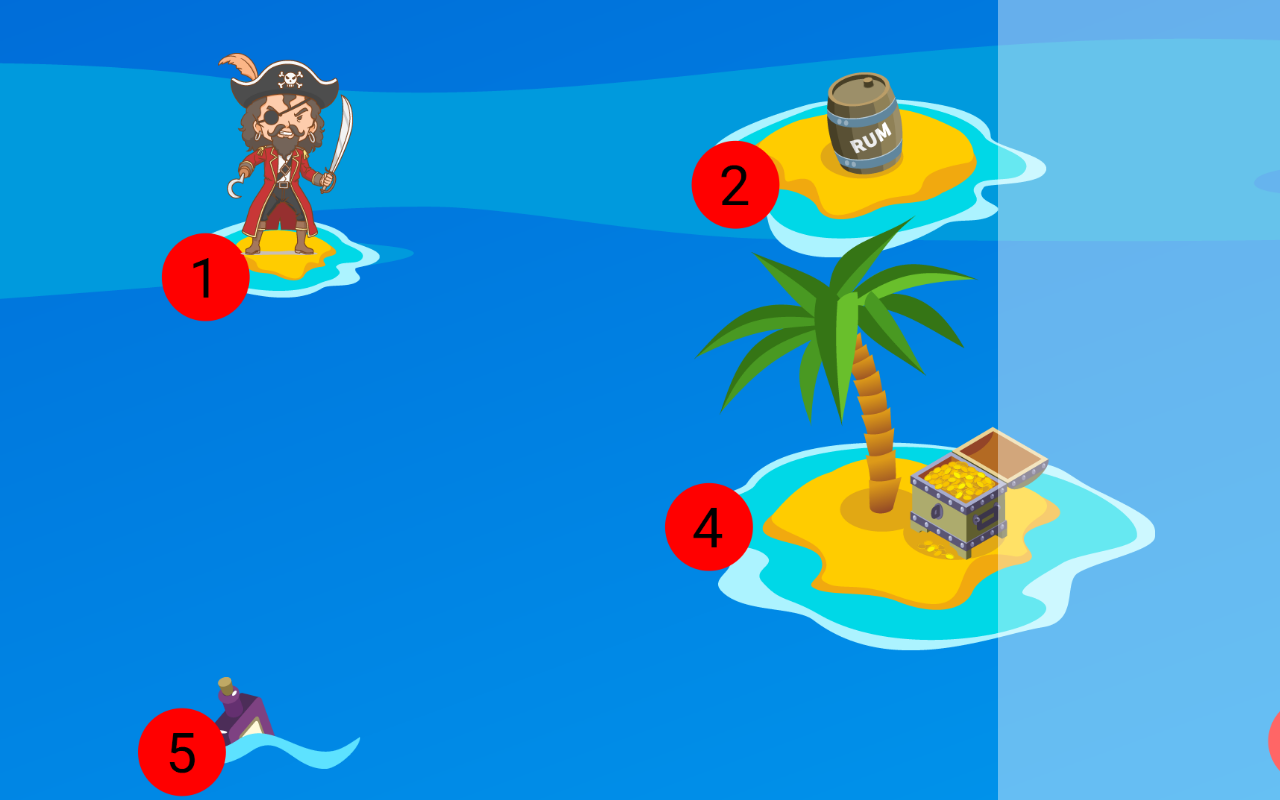
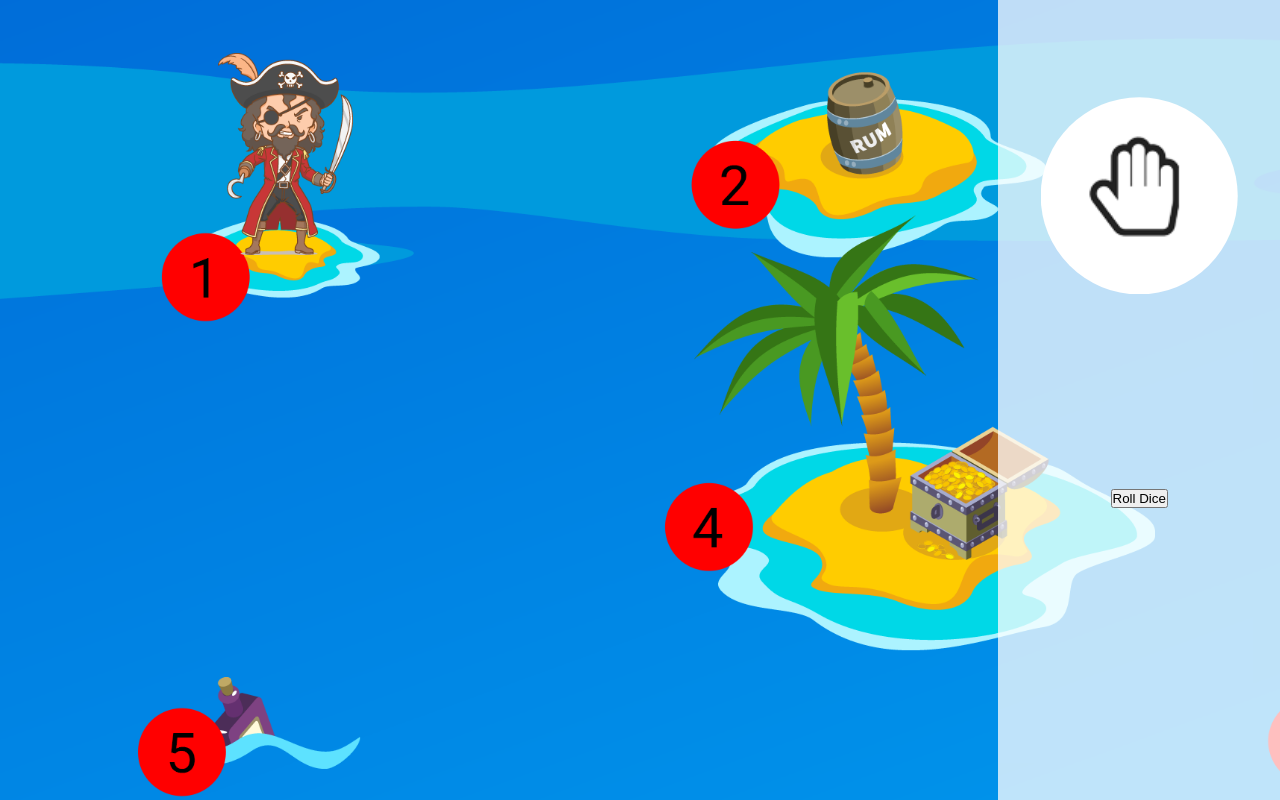
Before and after one commit to trh4/pirateGame, a React app in the folder pirategame/: page / in a window 1280 px wide. Shown: the top 800 px of the page. Built offline with nearby package versions, Linux system fonts and the light colour scheme.

Commit message:
nav btn + sidebar ctn

```diff
--- a/pirategame/sass/layout/_sidebar.scss
+++ b/pirategame/sass/layout/_sidebar.scss
@@ -1,9 +1,29 @@
 .sidebar {
   position: fixed;
-  background-color: rgba(white, 0.4);
+  background-color: rgba(white, 0.75);
   top: 0;
   right: 0;
   width: 22vw;
   height: 100vh;
   z-index: 1;
+  display: flex;
+  flex-direction: column;
+  justify-content: space-around;
+  justify-items: center;
+  align-items: center;
+
+  &__hand--img {
+    background-color: white;
+    background-image: url("../../src/img/HandPic.png");
+    width: 70%;
+    padding-bottom: 70%;
+    -webkit-shape-outside: circle(50% at 50% 50%);
+    shape-outside: circle(50% at 50% 50%);
+    -webkit-clip-path: circle(50% at 50% 50%);
+    clip-path: circle(50% at 50% 50%);
+    background-size: cover;
+    z-index: 1;
+    backface-visibility: hidden;
+    background-size: 0 0;
+  }
 }
--- a/pirategame/src/Components/App.js
+++ b/pirategame/src/Components/App.js
@@ -1,5 +1,5 @@
 // npm run watch:sass
-import React, { useEffect, useState,useMemo } from "react";
+import React, { useEffect, useState } from "react";
 import Sea from "./Sea";
 import Sidebar from "./Sidebar";
 
@@ -7,9 +7,7 @@ function App() {
   let [dragToScroll, setDragToScroll] = useState(false);
   let [currentBox, setcurrentBox] = useState(0);
   useEffect(() => {
-    // code to run after render goes here
     // centerMap();
-    console.log(dragToScroll)
   },[dragToScroll] );
 
   let centerMap = () => {
@@ -51,6 +49,7 @@ function App() {
     //   behavior: "smooth",
     // });
   }
+
   return (
     <div
       className="app"
@@ -60,8 +59,10 @@ function App() {
       <Sidebar
         SetcurrentBox={setcurrentBox}
         SetDragToScroll={setDragToScroll}
+        DragToScroll={dragToScroll}
       />
     <Sea CurrentBox={currentBox} DragToScroll={dragToScroll} />
+
     </div>
   );
 }
--- a/pirategame/src/Components/Pirate.js
+++ b/pirategame/src/Components/Pirate.js
@@ -3,11 +3,9 @@ import React, { useEffect, useRef } from "react";
 function Pirate(props) {
   let pirate = useRef();
   useEffect(() => {
-    console.log("pirate render");
     pirate.current = document.querySelector(".pirate");
-    // code to run after render goes here
     movePirate();
-  },[props.CurrentBox]);
+  }, [props.CurrentBox]);
   function followPirate(sec, blockVal, inlineVal) {
     let centerPirate = setInterval(() => {
       pirate.current.scrollIntoView({
@@ -18,7 +16,7 @@ function Pirate(props) {
     }, 0);
     setTimeout(() => {
       clearInterval(centerPirate);
-      console.log('cleard')
+      console.log("cleard");
     }, sec * 1000);
   }
   async function movePirate() {
--- a/pirategame/src/Components/Sidebar.js
+++ b/pirategame/src/Components/Sidebar.js
@@ -1,6 +1,29 @@
+import React, { useEffect } from "react";
 // npm run watch:sass
-function Sidebar() {
-  return <nav className="sidebar"></nav>;
+function Sidebar(props) {
+  function toggleBackground() {
+    let hand = document.querySelector(".sidebar__hand--img");
+    if (props.DragToScroll === true) hand.style.backgroundSize = "0 0";
+    else hand.style.backgroundSize = "cover";
+  }
+  useEffect(() => {
+    toggleBackground();
+  }, [props.DragToScroll]);
+  return (
+    <nav className="sidebar">
+      <figure
+        className="sidebar__hand--img"
+        alt="Browse Hand"
+        onClick={(e) => {
+          props.DragToScroll === false
+            ? props.SetDragToScroll(true)
+            : props.SetDragToScroll(false);
+        }}
+      ></figure>
+      <button className="sidebar__rollDice">Roll Dice</button>
+      <div className="sidebar__cube"></div>
+    </nav>
+  );
 }
 
 export default Sidebar;
```
Also changed, not shown: pirategame/sass/base/_utilities.scss (+4 -4 lines), pirategame/src/css/style.css, pirategame/src/img/HandPic.png (added), pirategame/src/img/browseHand.svg (added).
